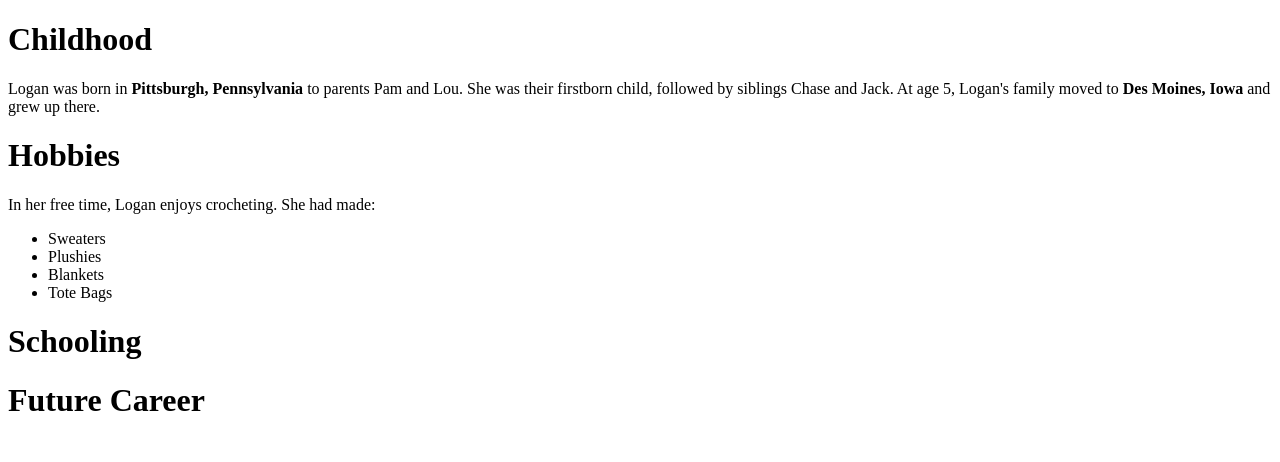
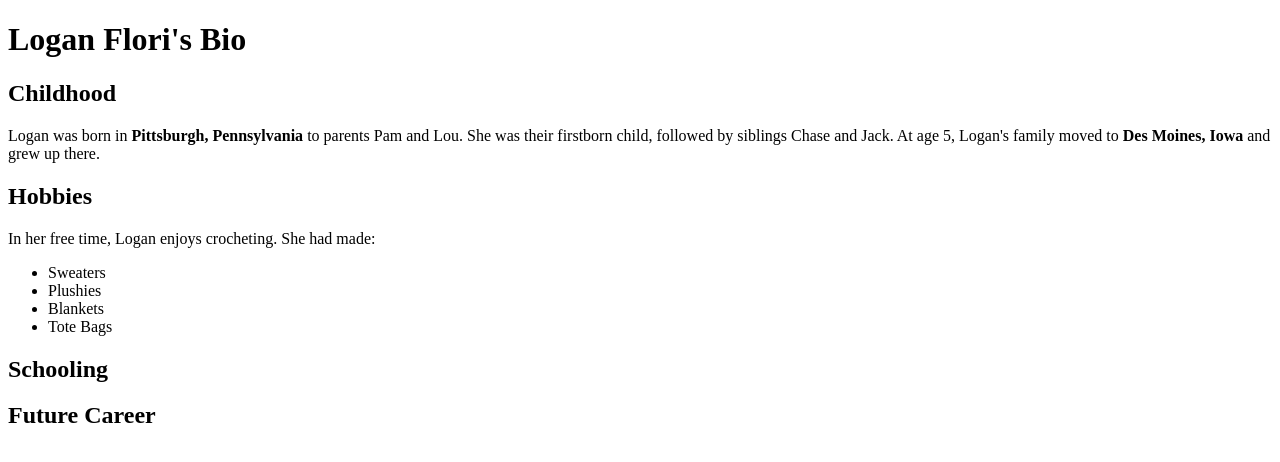
Before and after one commit to loganflori/starter-html, a plain HTML site: page index.html in a window 1280 px wide. Drawn offline with Linux system fonts and the light colour scheme.

Commit message:
Updated headers

```diff
--- a/index.html
+++ b/index.html
@@ -4,9 +4,10 @@
         <title> Logan Flori's Bio </title>
     </head>
     <body>
-        <h1> Childhood </h1>
+        <h1>Logan Flori's Bio</h1>
+        <h2>Childhood </h2>
         <p> Logan was born in <strong> Pittsburgh, Pennsylvania </strong> to parents Pam and Lou. She was their firstborn child, followed by siblings Chase and Jack. At age 5, Logan's family moved to <strong> Des Moines, Iowa </strong> and grew up there. </p>
-        <h1> Hobbies </h1>
+        <h2> Hobbies </h2>
         <p> In her free time, Logan enjoys crocheting. She had made: </p>
         <ul>
             <li> Sweaters </li>
@@ -14,7 +15,7 @@
             <li> Blankets </li>
             <li> Tote Bags </li>
         </ul>
-        <h1> Schooling </h1>
-        <h1> Future Career </h1>
+        <h2> Schooling </h2>
+        <h2> Future Career </h2>
     </body>
 </html>
```
